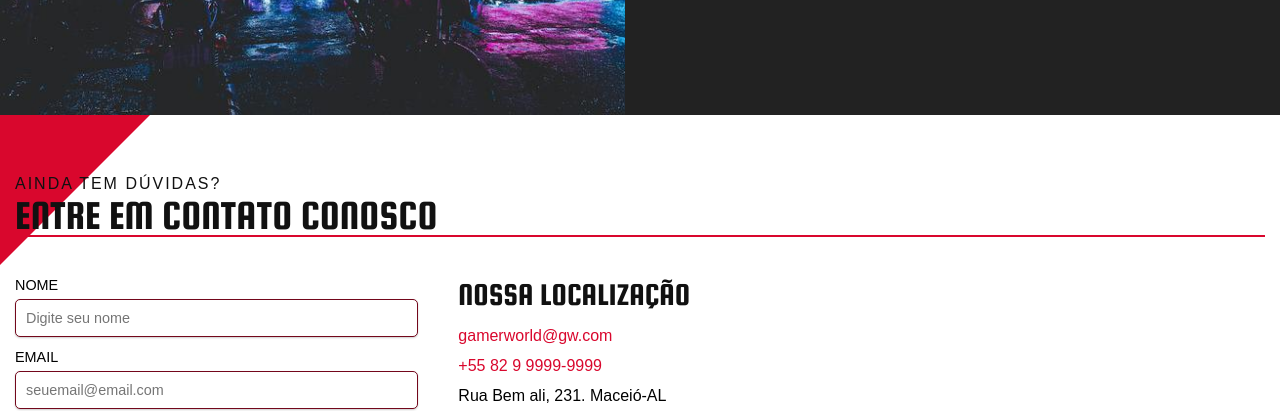
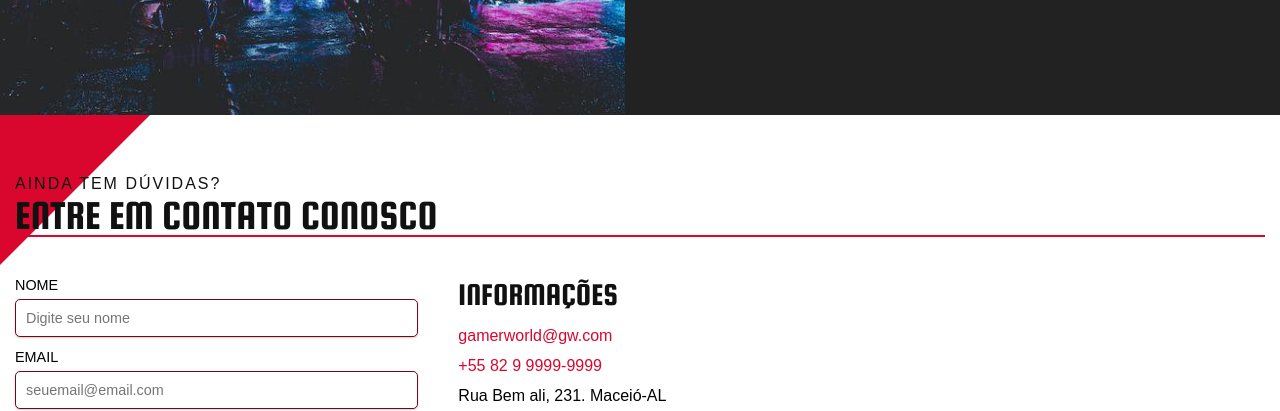
Before and after one commit to davislamenha/gamerworld-ebac, a plain HTML site: page index.html in a window 1280 px wide. Shown: the part 1724-2135 px from the top of the page. Drawn offline with Linux system fonts and the light colour scheme.

Commit message:
alteração no texto do h3

```diff
--- a/index.html
+++ b/index.html
@@ -88,7 +88,7 @@
           <button class="btn" type="submit">Enviar</button>
         </form>
         <div class="container-info">
-          <h3>Nossa Localização</h3>
+          <h3>informações</h3>
           <ul class="contato-info">
             <li><a href="mailto:gamerworld@gw.com">gamerworld@gw.com</a></li>
             <li><a href="tel:+5582999999999">+55 82 9 9999-9999</a></li>
```
